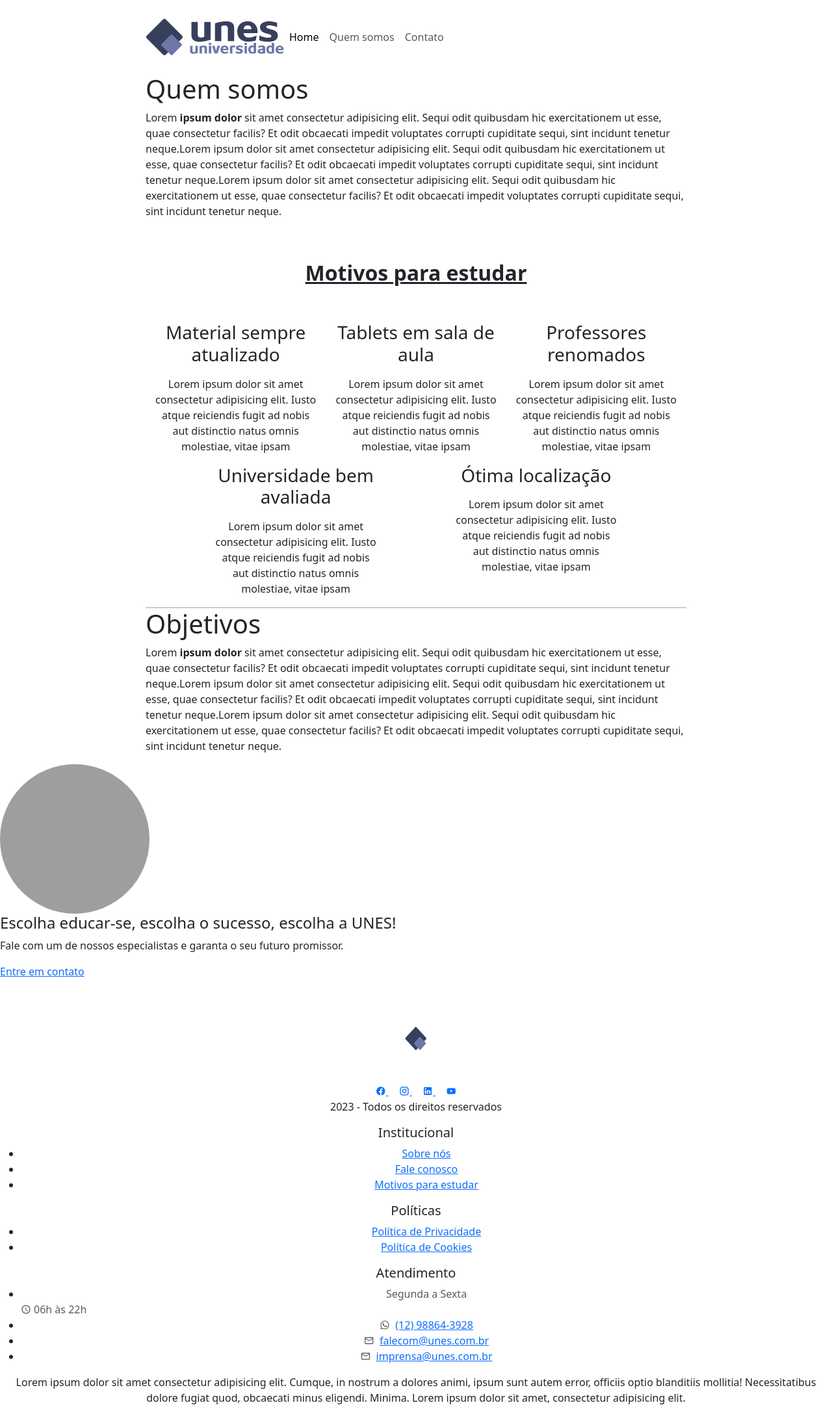
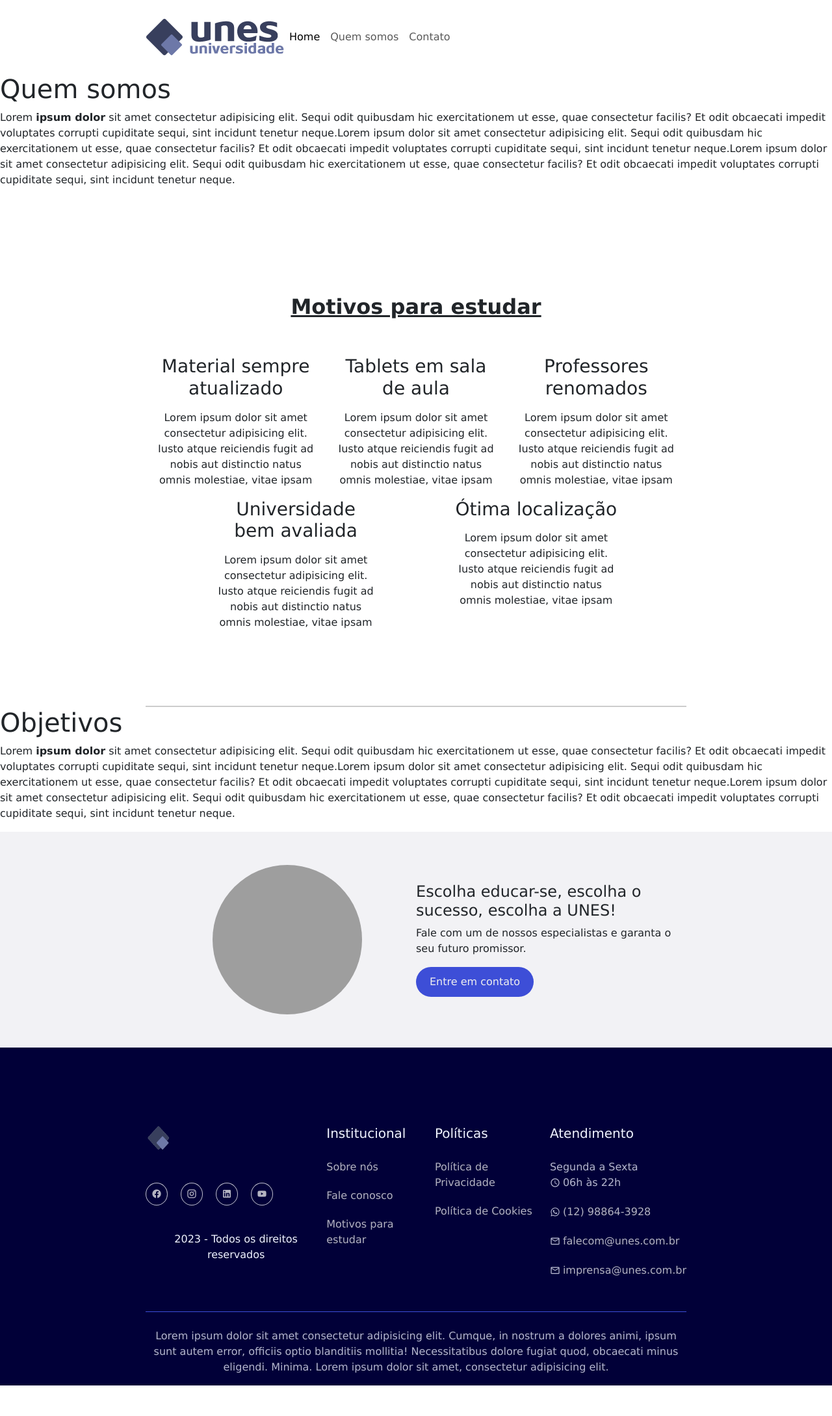
Before and after one commit to yrnThiago/Desafio_2, a Flask app: page /quemsomos in a window 1280 px wide. Shown: the whole page at 65% size. After the commit the page ends 2132 px from the top, so only its background shows below. Run offline with Flask 3, Linux system fonts and the light colour scheme; some libraries are stand-ins or nearby versions; grey boxes are pictures that could not be loaded.

Commit message:
feat: add new style classes

```diff
--- a/app/static/css/styles.css
+++ b/app/static/css/styles.css
@@ -1,8 +1,19 @@
 :root {
     --cor-de-fundo-primaria: #FFFFFF;
-    --cor-de-fundo-secundaria: #6D78A8;
+    --cor-de-fundo-secundaria: #F1F4FF;
+    --cor-de-fundo-terciaria: #F2F2F5;
+    --cor-de-fundo-amarelo: #FCF6E6;
+
+    --cor-botao_hover: #3343CA;
+
+    --cor-primaria: #3D4ED7;
+    --cor-secundaria: #010038;
+
     --cor-de-fundo-capa: #EFEFEF;
     --cor-divider-primaria: grey;
+
+    --transicao-padrao: transform 0.2s ease-in, box-shadow 0.2s ease-in;
+    --transform-padrao: translateY(-5px);
 
     --tamanho-tela-disponivel: 65%;
     --margem-padrao: 0px calc((100% - var(--tamanho-tela-disponivel)) / 2);
@@ -11,9 +22,15 @@
 }
 
 body {
-    min-height: 100vw;
-    margin: 0px;
+    min-height: 100vh;
+    margin: 0;
+    padding: 0;
+    display: flex;
+    flex-direction: column;
     background-color: var(--cor-de-fundo-primaria);
+    flex: 1;
+    font-family: Halcyon,Verdana,sans-serif;
+    font-weight: 500;
 }
 
 .header__background__linha_azul {
@@ -43,8 +60,15 @@ body {
     width: var(--tamanho-tela-disponivel);
 }
 
-.apresentacao__conteudo__texto, .apresentacao__conteudo__motivos {
+.apresentacao__conteudo__motivos {
     margin: var(--margem-padrao);
+    padding-top: 100px;
+    padding-bottom: 100px;
+}
+
+.apresentacao__conteudo__texto_title {
+    color: var(--cor-primaria);
+    padding-top: 100px;
 }
 
 .apresentacao__conteudo__direitos {
@@ -63,6 +87,22 @@ body {
     margin: var(--margem-padrao);
 }
 
+.cards_vantagens {
+    padding-bottom: 100px;
+    margin: 0px 10%;
+}
+
+.cards_vantagens__card {
+    background-color: var(--cor-de-fundo-amarelo);
+    border: transparent;
+    padding: 25px;
+    width: 100%;
+}
+
+.card-title {
+    color: var(--cor-primaria);
+}
+
 .formulario {
     display: flex;
     flex-direction: column;
@@ -75,9 +115,131 @@ body {
     width: 250px;
 }
 
+.banner_contato {
+    background-color: var(--cor-de-fundo-terciaria);
+    padding: 4% 17.5%;
+    display: flex;
+    flex-direction: row;
+    justify-content: space-between;
+    align-items: center;
+}
+
+.banner__info__logo {
+    display:flex;
+    width: 40%;
+    justify-content: right;
+}
+
+.banner__info__actions {
+    width: 50%;
+}
+
+.banner__btn {
+    border: 1px solid transparent;
+    border-radius: 50px;
+    padding-inline: 20px;
+    text-decoration: none;
+    background-color: var(--cor-primaria);
+    transition: var(--transicao-padrao);
+    width: auto;
+}
+
+.banner__btn_title {
+    margin: 0;
+    padding: 10px 0px 10px 0px;
+    color: var(--cor-de-fundo-capa);
+}
+
 .rodape {
+    background-color: var(--cor-secundaria);
+    color: #F1F4FF;
     text-align: center;
-    margin-top: 3.5rem;
+    bottom: auto;
+}
+
+.rodape__info {
+    display: flex;
+    flex-direction: row;
+    justify-content: space-between;
+    margin: var(--margem-padrao);
+    padding-top: 120px;
+    padding-bottom: 30px;
+}
+
+.rodape__info_title {
+    text-align: start;
+    padding-bottom: 20px;
+}
+
+.rodape__info__social_media_icons {
+    display: flex;
+    flex-direction: row;
+    gap: 20px;
+    padding-bottom: 40px;
+}
+
+.social_media_icon {
+    border: 1px solid transparent;
+    border: 50%;
+}
+
+.rodape__info_links {
+    padding: 0px;
+    list-style: none;
+}
+
+.rodape__info_links_link {
+    text-transform: none;
+    display: flex;
+    margin-bottom: 20px;
+}
+
+.links_link_text, .social_media_icon{
+    color: #EFEFEF;
+    text-align: start;
+    opacity: 75%;
+    cursor: pointer;
+    text-decoration: none;
+}
+
+.social_media_icon, .cabecalho__logo {
+    transition: var(--transicao-padrao);
+}
+
+.cabecalho__logo:hover {
+    transform: var(--transform-padrao);
+}
+
+.social_media_icon:hover {
+    opacity: 100%;
+    padding-bottom: 5px;
+    transform: var(--transform-padrao);
+}
+
+.links_link_text:hover {
+    opacity: 100%;
+    text-decoration: underline;
+}
+
+.banner__btn:hover {
+    background-color: var(--cor-botao_hover);
+    transform: var(--transform-padrao);
+    box-shadow: 0 0 10px rgba(0,0,0, 0.1);
+}
+
+.rodape__divider {
+    background-color: var(--cor-primaria);
+    height: 1px;
+    margin: var(--margem-padrao);
+}
+
+.rodape__texto {
+    display: flex;
+    align-items: center;
+    justify-content: center;
+    margin: var(--margem-padrao);
+    padding-top: 25px;
+    opacity: 75%;
 }
 
 .reason:hover{
```
